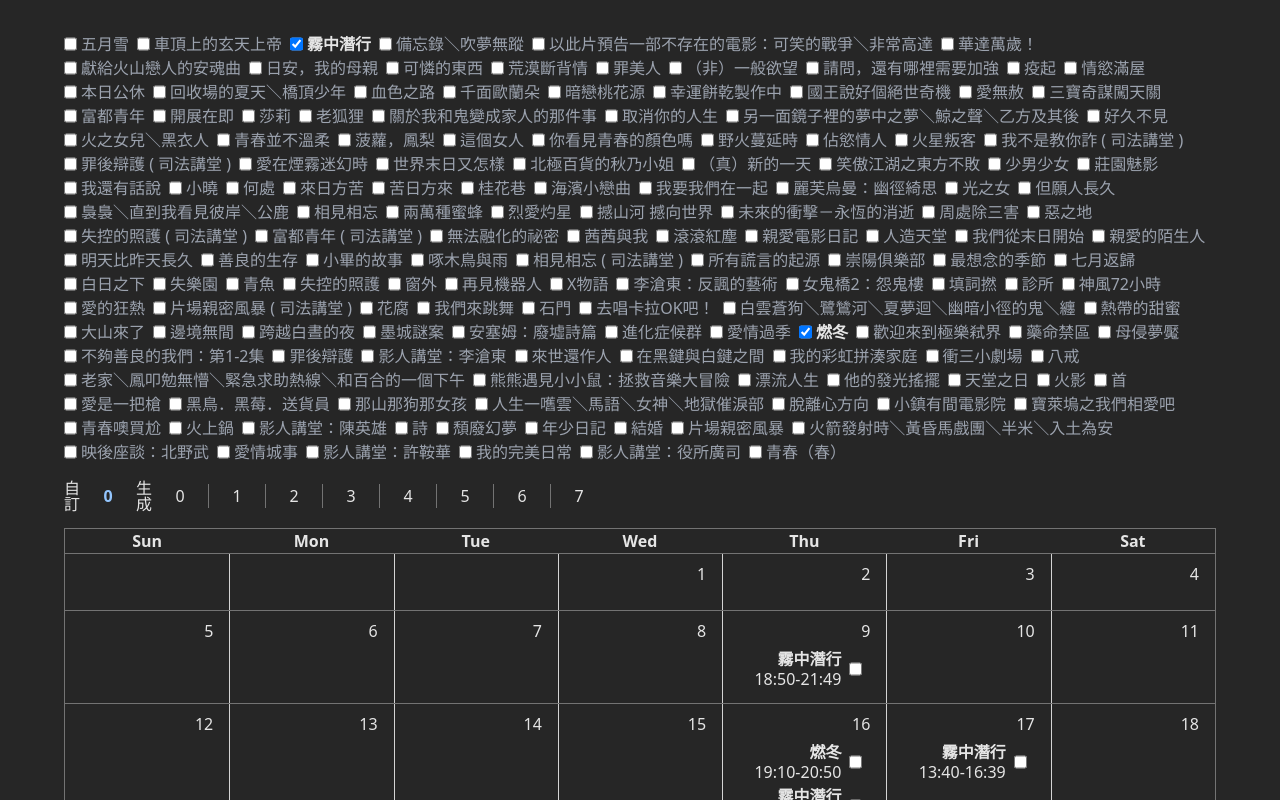
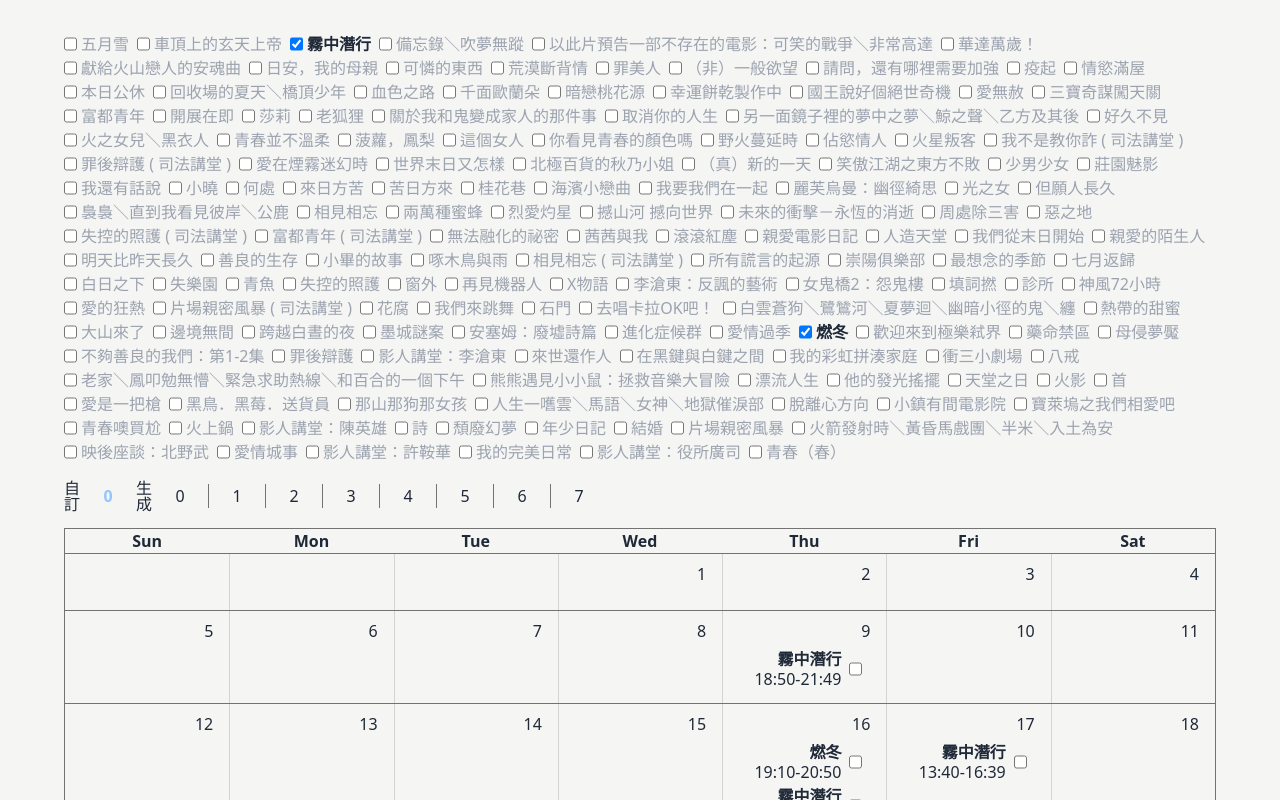
Before and after one commit to nepikn/film-scheduler-next, a Next.js app: page / in a window 1280 px wide. Shown: the top 800 px of the page. Built offline with nearby package versions, Linux system fonts and the light colour scheme.

Commit message:
light mode

```diff
--- a/app/layout.tsx
+++ b/app/layout.tsx
@@ -65,7 +65,8 @@ export default function RootLayout({
 }) {
   return (
     <html
-      /* suppressHydrationWarning */ className="bg-neutral-800 text-neutral-200"
+      // suppressHydrationWarning
+      className="bg-stone-100 text-gray-800 dark:bg-neutral-800 dark:text-neutral-200"
     >
       <body className={``}>
         {/* <Provider attribute="class" defaultTheme="system" enableSystem> */}
--- a/tailwind.config.ts
+++ b/tailwind.config.ts
@@ -2,7 +2,7 @@ import type { Config } from "tailwindcss";
 import defaultTheme from "tailwindcss/defaultTheme";
 
 const config: Config = {
-  darkMode: ["class"],
+  // darkMode: ["class", "[data-theme='dark']"],
   content: [
     "./pages/**/*.{ts,tsx}",
     "./components/**/*.{ts,tsx}",
```
